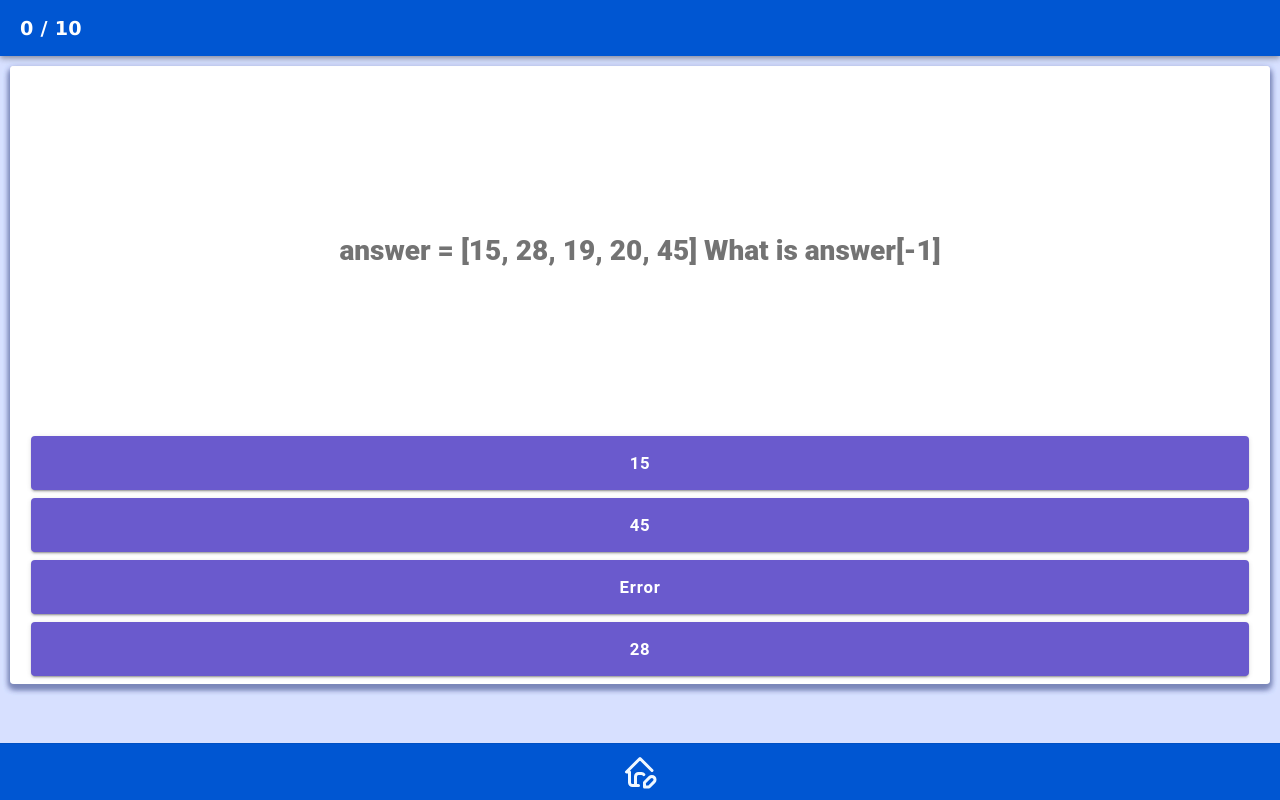
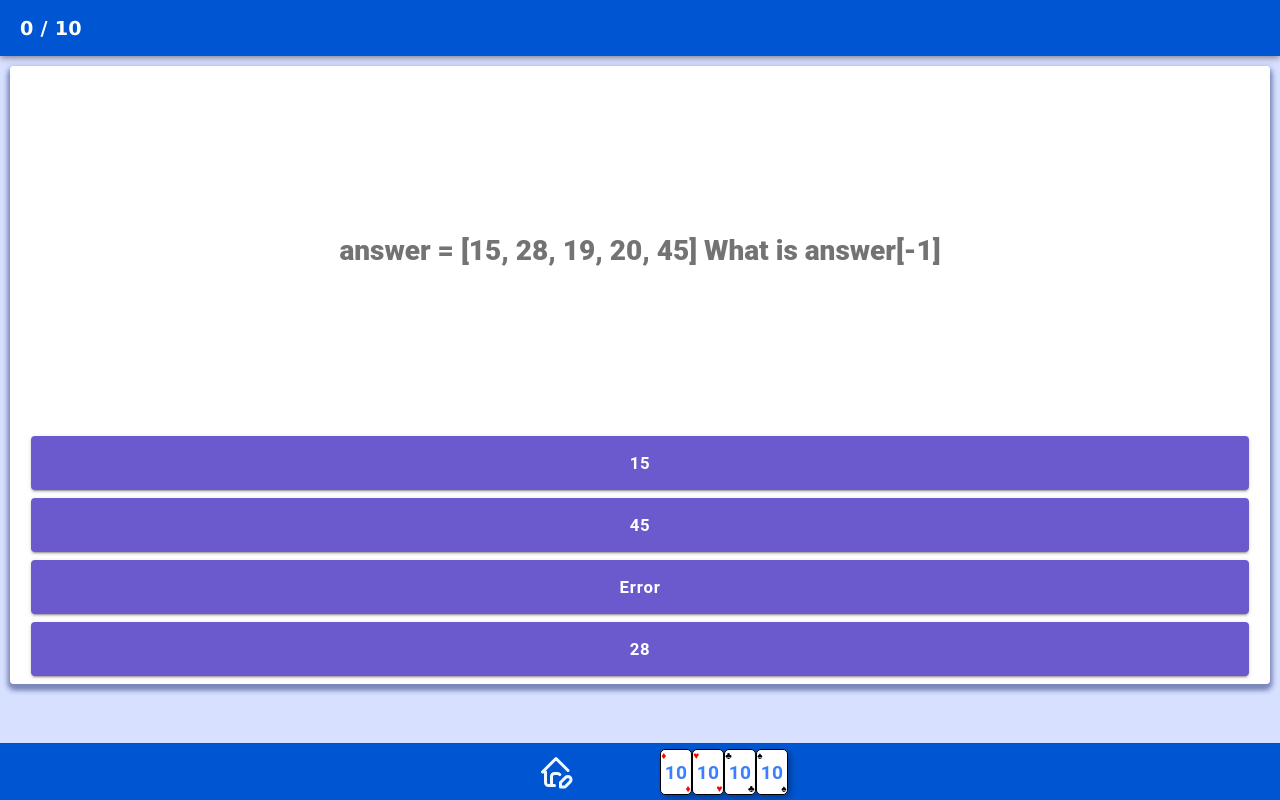
Before and after one commit to educational-technology-collective/Ambient_Learning, a React (Vite) app: page /cardscreen in a window 1280 px wide. Built offline with nearby package versions, Linux system fonts and the light colour scheme.

Commit message:
Adding some cards to the tab

```diff
--- a/src/App.css
+++ b/src/App.css
@@ -7,7 +7,80 @@
   --background: #0056d2;
 }
 
+.tab-card {
+  margin:0;
+  padding: 0;
+  position: relative;
+  float: left;
+  width: 2rem;
+  height: 2.93rem;
+  border: 1px solid black;
+  border-radius: 5px;
+  background: #fff;
+  box-shadow: 3px 3px 7px rgba(0, 0, 0, 0.3);
+  display: flex;
+  justify-content: center;
+  align-items: center;
+}
+
+.tab-card p{
+
+  font-size: 160%;
+  font-weight: bold;
+}
+
 .icons {
   --color: aliceblue;
   --color-selected: aquamarine;
 }
+
+.suitdiamonds:before, .suitdiamonds:after {
+  content: "♦";
+  color: #ff0000;
+}
+
+.suithearts:before, .suithearts:after {
+  content: "♥";
+  color: #ff0000;
+}
+
+.suitclubs:before, .suitclubs:after {
+  content: "♣";
+  color: #000;
+}
+
+.suitspades:before, .suitspades:after {
+  content: "♠";
+  color: #000;
+}
+
+div[class*='suit']:before {
+  position: absolute;
+  font-size: 10px;
+  left: 0.01rem;
+  top: 0.01rem;
+}
+
+div[class*='suit']:after {
+  position: absolute;
+  font-size: 10px;
+  right: 0.01rem;
+  bottom: 0.01rem;
+}
+
+.hand{
+  margin: 0.2rem;
+}
+
+.hand:before, .hand::after{
+  content: '';
+  display: table;
+}
+
+.hand:after {
+  clear:both;
+}
+
+.card:hover {
+  cursor: pointer;
+}
--- a/src/App.tsx
+++ b/src/App.tsx
@@ -4,8 +4,12 @@ import {
   IonRouterOutlet,
   IonTabs,
   IonTabBar,
+  IonCard,
+  IonCardContent,
+  IonText,
   setupIonicReact,
   IonTabButton,
+  IonFabButton,
 } from "@ionic/react";
 import { IonReactRouter } from "@ionic/react-router";
 import { TbHomeEdit } from "react-icons/tb";
@@ -13,6 +17,7 @@ import { Haptics } from "@capacitor/haptics";
 import { useState } from "react";
 import CardScreen from "./pages/CardScreen";
 import Home from "./pages/Home";
+import './pages/Home.css'
 import "./App.css";
 
 /* Core CSS required for Ionic components to work properly */
@@ -140,6 +145,27 @@ const App: React.FC = () => {
             <IonTabButton tab="home" href="/home" className="icons">
               <TbHomeEdit size="3em" />
             </IonTabButton>
+
+            <IonTabButton tab='card' href='/cardscreen'>
+              <div className = 'hand'>
+                <div className='tab-card suitdiamonds'>
+                  <p>{total - finished}</p>
+                </div>
+
+                <div className='tab-card suithearts'>
+                  <p>{total - finished}</p>
+                </div>
+
+                <div className='tab-card suitclubs'>
+                  <p>{total - finished}</p>
+                </div>
+
+                <div className='tab-card suitspades'>
+                  <p>{total - finished}</p>
+                </div>
+              </div>
+            </IonTabButton>
+
             {/* <IonTabButton className="icons">
               <IonIcon icon={save}></IonIcon>
             </IonTabButton>
@@ -147,7 +173,9 @@ const App: React.FC = () => {
               <IonIcon icon={radio}></IonIcon>
             </IonTabButton> */}
           </IonTabBar>
+
         </IonTabs>
+
       </IonReactRouter>
     </IonApp>
   );
```
